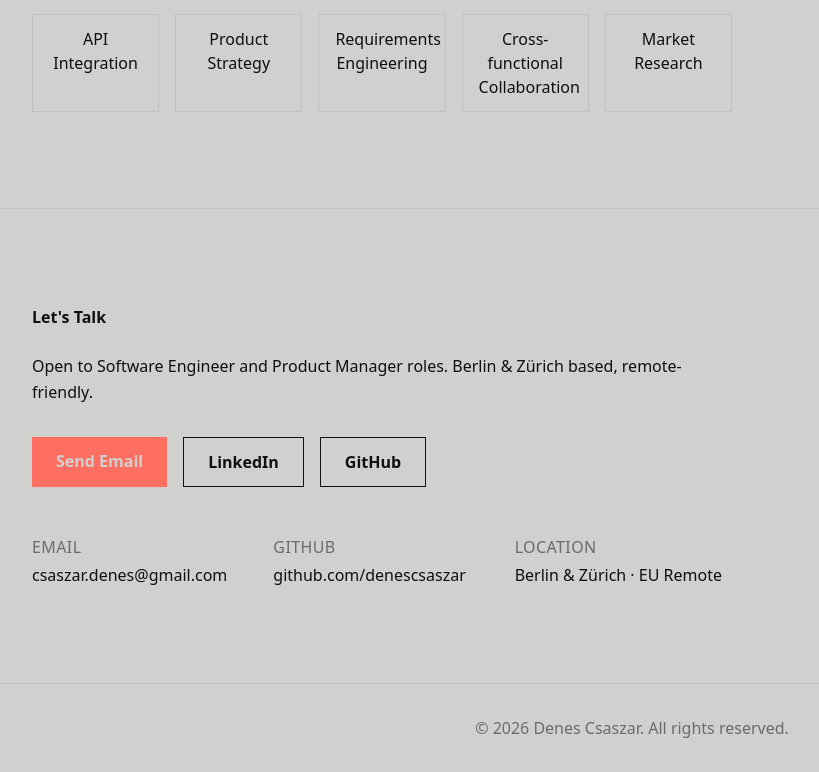
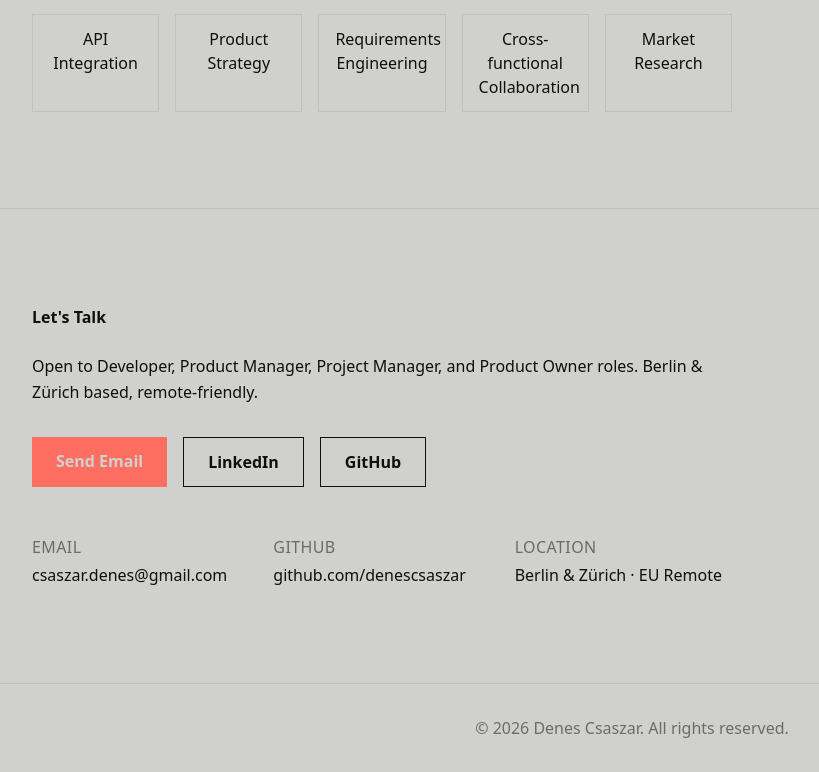
Before and after one commit to denescsaszar/portfolio, a Next.js app: page / in a window 1280 px wide. Shown: the part 3917-4689 px from the top of the page, without its empty margins (8-827 px from the left). Built offline with nearby package versions, Linux system fonts and the light colour scheme.

Commit message:
Update open to roles: developer, PM, project manager, product owner

```diff
--- a/app/page.tsx
+++ b/app/page.tsx
@@ -269,7 +269,7 @@ export default function Home() {
                 <h2 className="text-heading-1 font-bold mb-6">Let's Talk</h2>
 
                 <p className="text-body leading-relaxed mb-8">
-                  Open to Software Engineer and Product Manager roles. Berlin &amp; Z&uuml;rich based, remote-friendly.
+                  Open to Developer, Product Manager, Project Manager, and Product Owner roles. Berlin &amp; Z&uuml;rich based, remote-friendly.
                 </p>
 
                 <div className="flex flex-wrap gap-3 md:gap-4 mb-8 md:mb-12">
```
